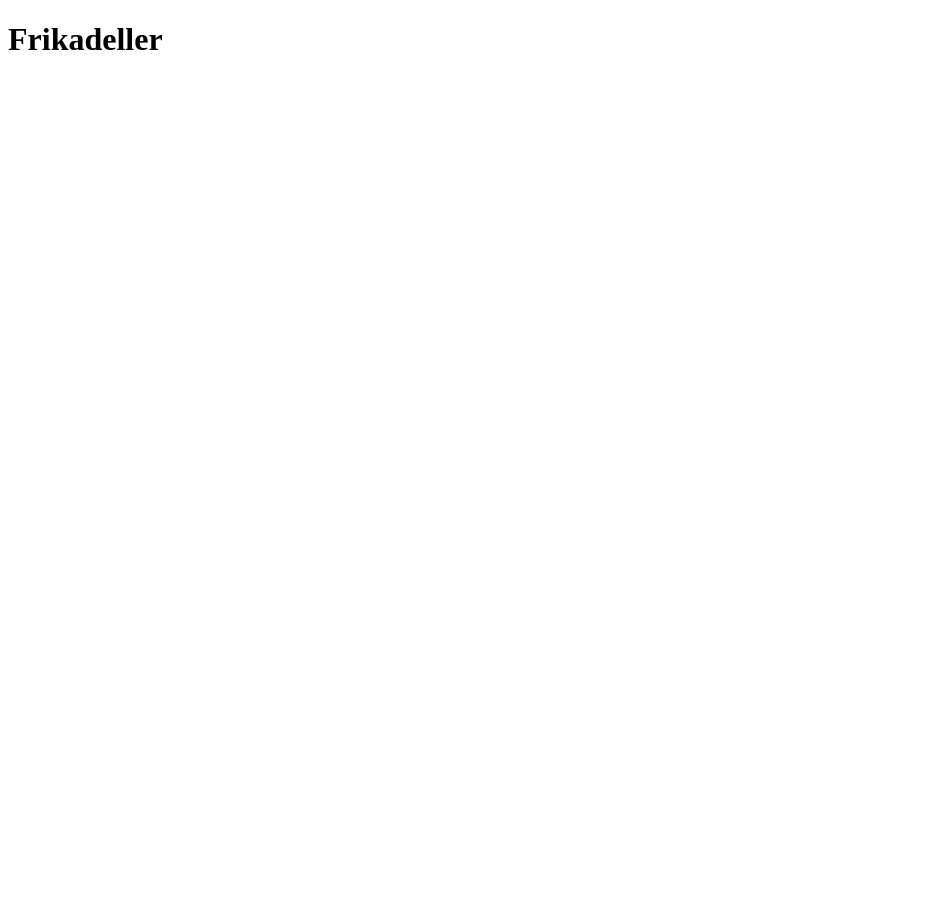
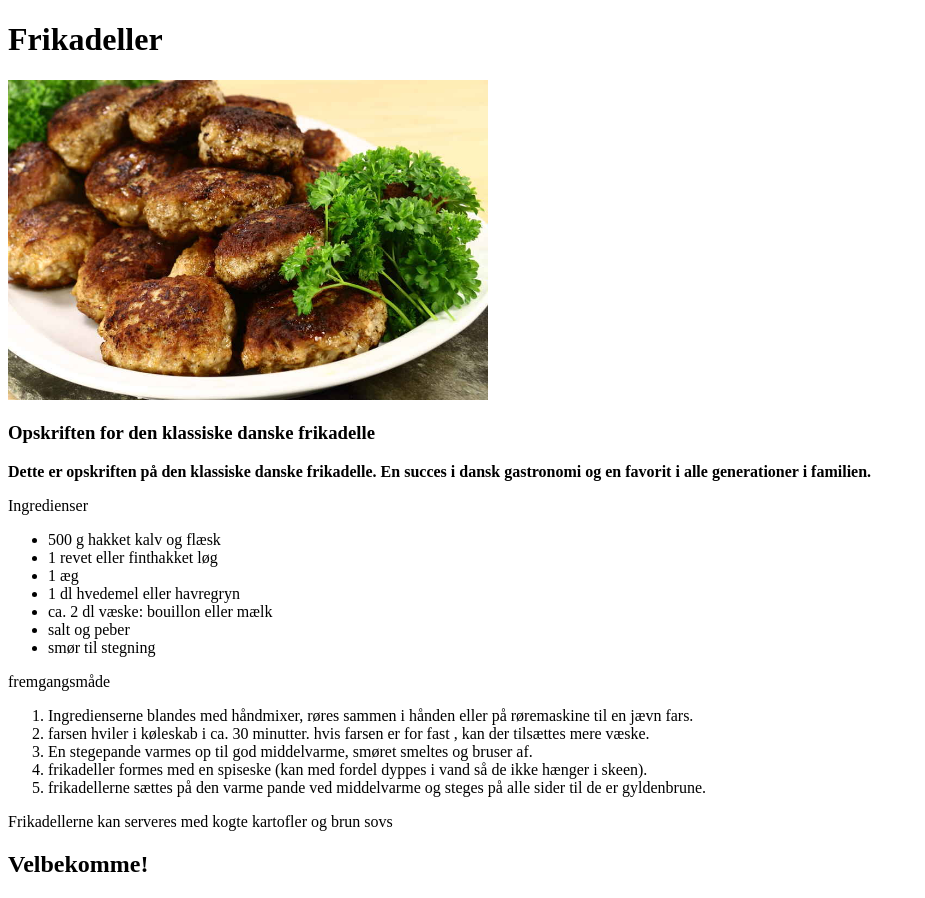
Before and after one commit to 68proxy/odin-recipes, a plain HTML site: page recipes/frikadeller.html in a window 1280 px wide. Shown: the whole page, without its empty margins (0-925 px from the left). Before the commit the page ends 800 px from the top, so only its background shows below. Drawn offline with Linux system fonts and the light colour scheme.

Commit message:
commiting

```diff
--- a/recipes/frikadeller.html
+++ b/recipes/frikadeller.html
@@ -6,5 +6,31 @@
     </head>
     <body>
         <h1>Frikadeller</h1>
+        <img src="../img/frikadeller.jpg" width="480px">
+        <h3>Opskriften for den klassiske danske frikadelle</h3>
+            <p><b>Dette er opskriften på den klassiske danske frikadelle. En succes i dansk gastronomi og en favorit i alle generationer i familien.</b></p>
+            <p>Ingredienser</p>
+                <ul>
+                    <li>500 g hakket kalv og flæsk</li>
+                    <li>1 revet eller finthakket løg</li>
+                    <li>1 æg</li>
+                    <li>1 dl hvedemel eller havregryn</li>
+                    <li>ca. 2 dl væske: bouillon eller mælk</li>
+                    <li>salt og peber</li>
+                    <li>smør til stegning</li>
+
+                </ul>
+                <p>fremgangsmåde</p>
+                <ol>
+                    <li>Ingredienserne blandes med håndmixer, røres sammen i hånden eller på røremaskine til en jævn fars.</li>
+                    <li>farsen hviler i køleskab i ca. 30 minutter.
+                        hvis farsen er for fast , kan der tilsættes mere væske.</li>
+                    <li>En stegepande varmes op til god middelvarme, smøret smeltes og bruser af.</li>
+                    <li>frikadeller formes med en spiseske (kan med fordel dyppes i vand så de ikke hænger i skeen).</li>
+                    <li>frikadellerne sættes på den varme pande ved middelvarme og steges på alle sider til de er gyldenbrune.</li>
+
+                </ol>
+                <p>Frikadellerne kan serveres med kogte kartofler og brun sovs</p>
+                <h2>Velbekomme!</h2>
     </body>
 </html>
```
Also changed, not shown: index.html (+2 -2 lines), img/1024px-2019-11-28_14_40_22_A_bowl_of_gravy_laid_out_for_Thanksgiving_Dinner_in_the_Parkway_Village_section_of_Ewing_Township,_Mercer_County,_New_Jersey.jpg (deleted), img/2048px-Flaeskesteg_med_svaer.jpg (deleted), 1 other file.
